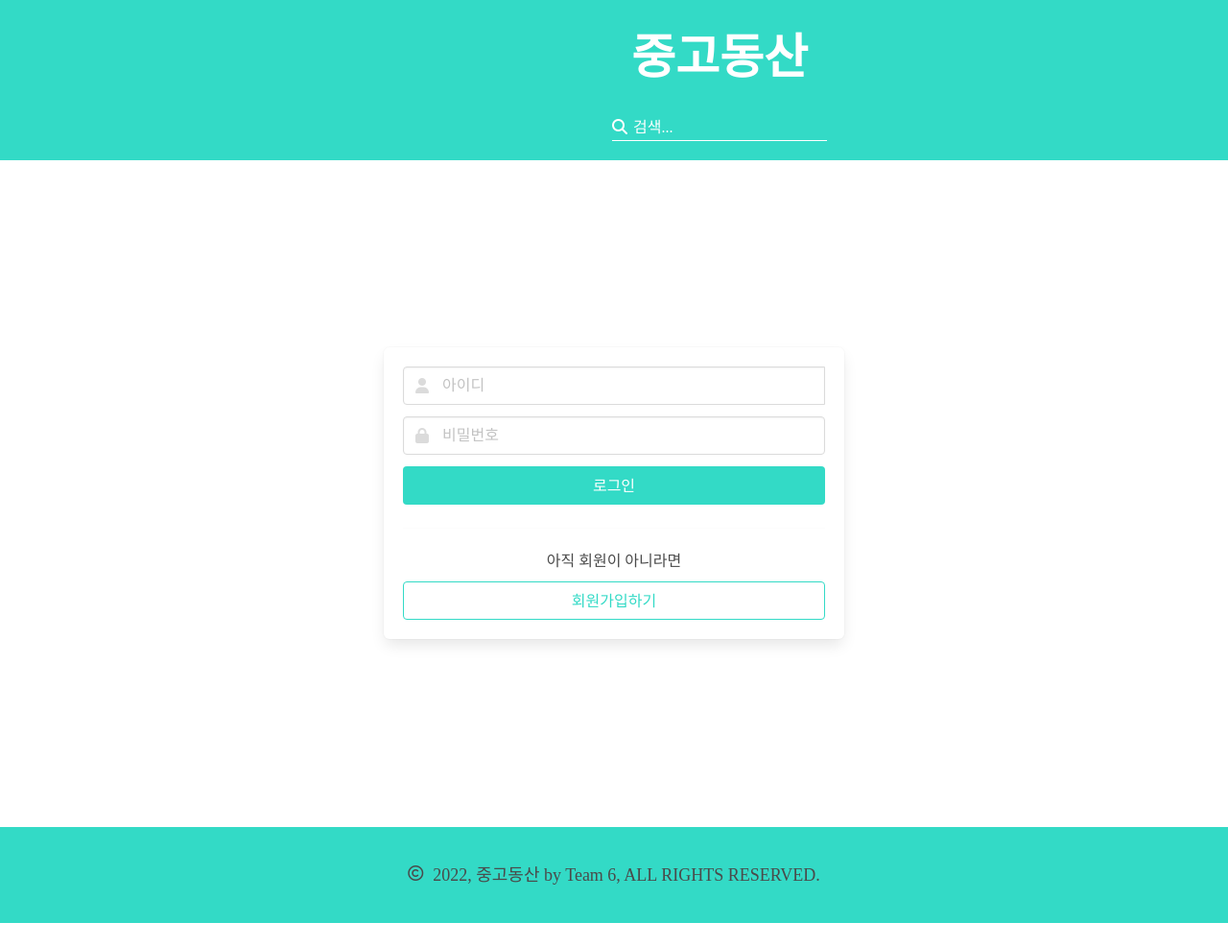
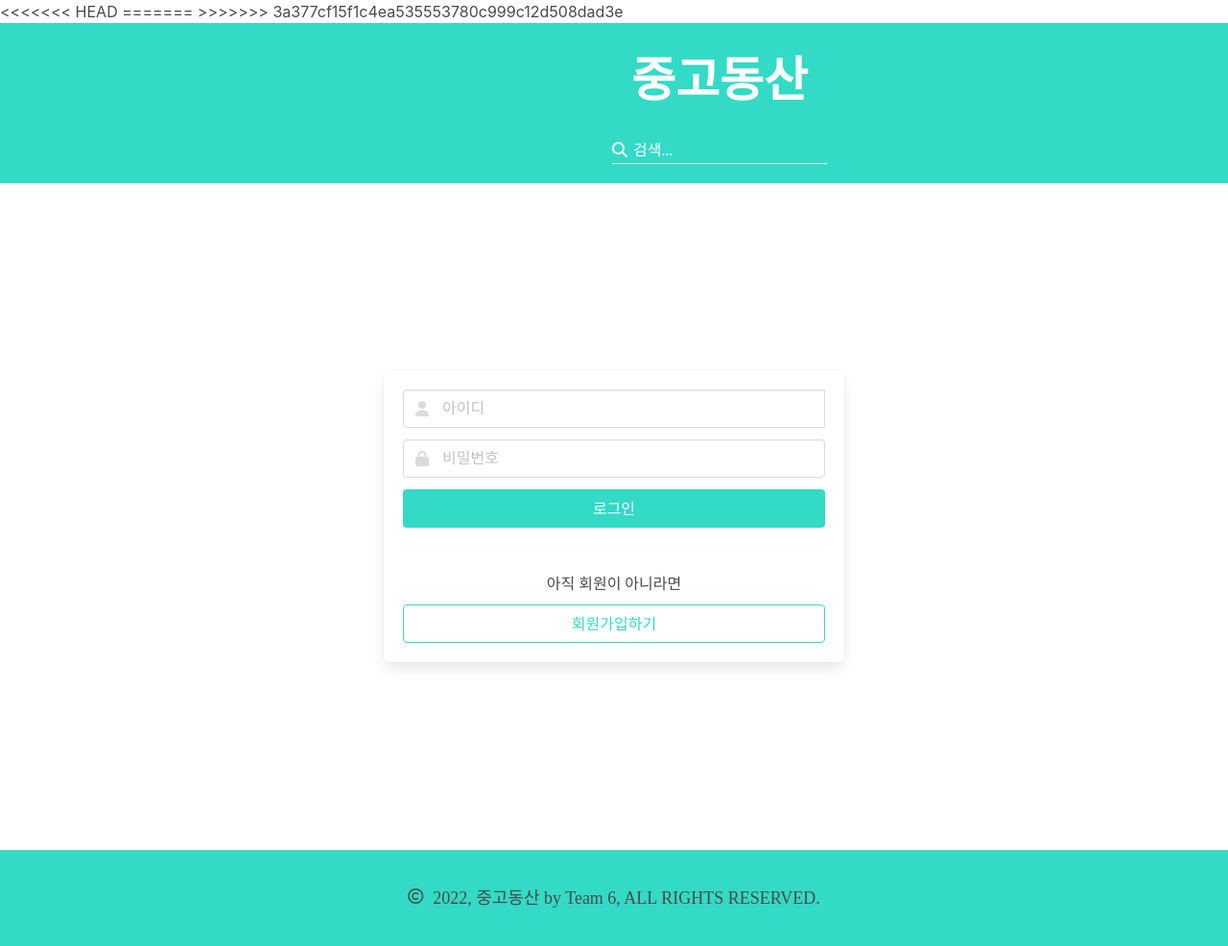
Before and after one commit to shlee1027/six-jo-first-website, a Flask app: page /login in a window 1280 px wide; the page is wider, and only the part inside the window is pictured. Shown: that part at 96% size. Before the commit the page ends 962 px from the top of that part, so only its background shows below. Run offline with Flask 2, Linux system fonts and the light colour scheme; some libraries are stand-ins or nearby versions; some web fonts are replaced.

Commit message:
추가 수정

```diff
--- a/idolworldcup/movie/templates/index4.html
+++ b/idolworldcup/movie/templates/index4.html
@@ -6,6 +6,7 @@
     <meta name="viewport" content="width=device-width, initial-scale=1, shrink-to-fit=no">
 
     <link href="https://fonts.googleapis.com/css2?family=Gowun+Dodum&display=swap" rel="stylesheet">
+<<<<<<< HEAD
     <link rel="shortcut icon" href="/static/favicon.ico"> <!--추가-->
     <link rel="apple-touch-icon" sizes="57x57" href="/img/favi/apple-icon-57x57.png">
     <link rel="apple-touch-icon" sizes="60x60" href="/img/favi/apple-icon-60x60.png">
@@ -24,6 +25,8 @@
     <meta name="msapplication-TileColor" content="#ffffff">
     <meta name="msapplication-TileImage" content="/img/favi/ms-icon-144x144.png">
     <meta name="theme-color" content="#ffffff">
+=======
+>>>>>>> 3a377cf15f1c4ea535553780c999c12d508dad3e
     <link rel="stylesheet" href="https://cdnjs.cloudflare.com/ajax/libs/font-awesome/6.1.0/css/all.min.css"
           integrity="sha512-10/jx2EXwxxWqCLX/hHth/vu2KY3jCF70dCQB8TSgNjbCVAC/8vai53GfMDrO2Emgwccf2pJqxct9ehpzG+MTw=="
           crossorigin="anonymous" referrerpolicy="no-referrer"/>
```
